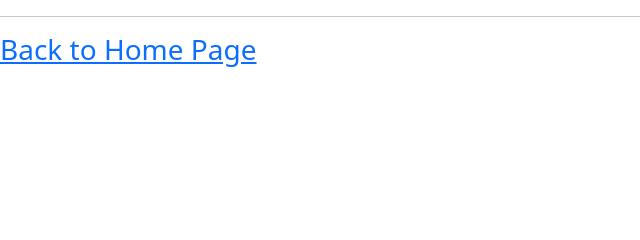
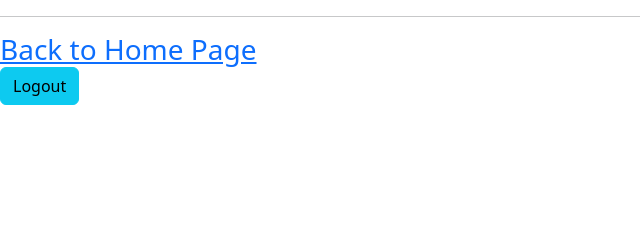
Before and after one commit to supriya0696/users-mega-mart, a Spring Boot app: page /viewCatalog in a window 1280 px wide. Shown: the part 294-534 px from the top of the page, without its empty margins (0-640 px from the left). Run offline with Spring Boot 4, Linux system fonts and the light colour scheme; the visitor is signed in with stand-in values (Sample User, id 1); data that the repository does not hold is empty; some of the project's set-up classes (security, data sources, template engines, error pages and the like) are left out, and stand-ins take their place; some libraries are stand-ins or nearby versions.

Commit message:
cosmic changes

```diff
--- a/src/main/resources/application.properties
+++ b/src/main/resources/application.properties
@@ -10,3 +10,4 @@ spring.datasource.password=root
 logging.level.org.springframework.jdbc.core=TRACE
 spring.jpa.show-sql=true
 spring.jpa.properties.hibernate.format_sql=true
+server.port=8081
--- a/src/main/resources/templates/add-product-catalog.html
+++ b/src/main/resources/templates/add-product-catalog.html
@@ -13,7 +13,9 @@
 <p><h3>This page can only be viewed ADMINS and OPERATORS.</h3></p>
 <hr>
 <div class="container">
-    <h3> Product Directory </h3>
+     <h3> Product Directory </h3>
+
+
     <hr>
 <!--    <p class="h4 mb-4">Save Product </p>-->
     <form action="#" th:action="@{/save}"
--- a/src/main/resources/templates/view-product-catalog.html
+++ b/src/main/resources/templates/view-product-catalog.html
@@ -58,6 +58,15 @@
     </table>
 </div>
 <hr>
-<h3><a th:href="@{/}">Back to Home Page</a></h3>
+<div style="display:flex;" >
+<h3><a th:href="@{/}">Back to Home Page</a>
+    <form action="#" th:action="@{/logout}" method="POST">
+
+        <button  style="width:auto" type="submit" class="btn btn-info col-2"
+        >Logout</button>
+        <!--    <input type="submit" value="Logout" />-->
+    </form>
+    </h3>
+</div>
 </body>
 </html>
```
